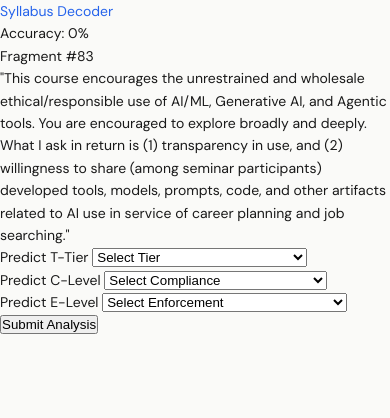
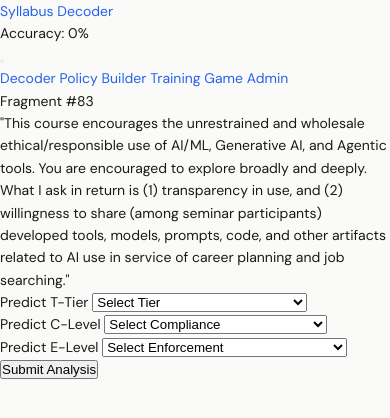
Before and after one commit to aninuona/capstone, a Flask app: page /traininggame in a window 390 px wide. Shown: the top 418 px of the page. Run offline with Flask 3, Linux system fonts and the light colour scheme; data comes from the database, SQL or seed files in the repository; parts of the project's set-up code (start-up, migrations or seed data) failed here and were passed over.

Commit message:
Add navigation menu with hamburger button

```diff
--- a/templates/training_game.html
+++ b/templates/training_game.html
@@ -10,6 +10,17 @@
   <nav class="main-nav">
     <div class="logo"><a href="/">Syllabus Decoder</a></div>
     <div class="score-display">Accuracy: <span class="highlight">{{ accuracy or '0' }}%</span></div>
+    <button class="hamburger" id="hamburger-btn" aria-label="Toggle menu">
+      <span></span>
+      <span></span>
+      <span></span>
+    </button>
+    <div class="nav-links" id="nav-menu">
+      <a href="/decoder">Decoder</a>
+      <a href="/buildsyllabus">Policy Builder</a>
+      <a href="/traininggame">Training Game</a>
+      <a href="/admin">Admin</a>
+    </div>
   </nav>
 
   <main class="game-container">
```
